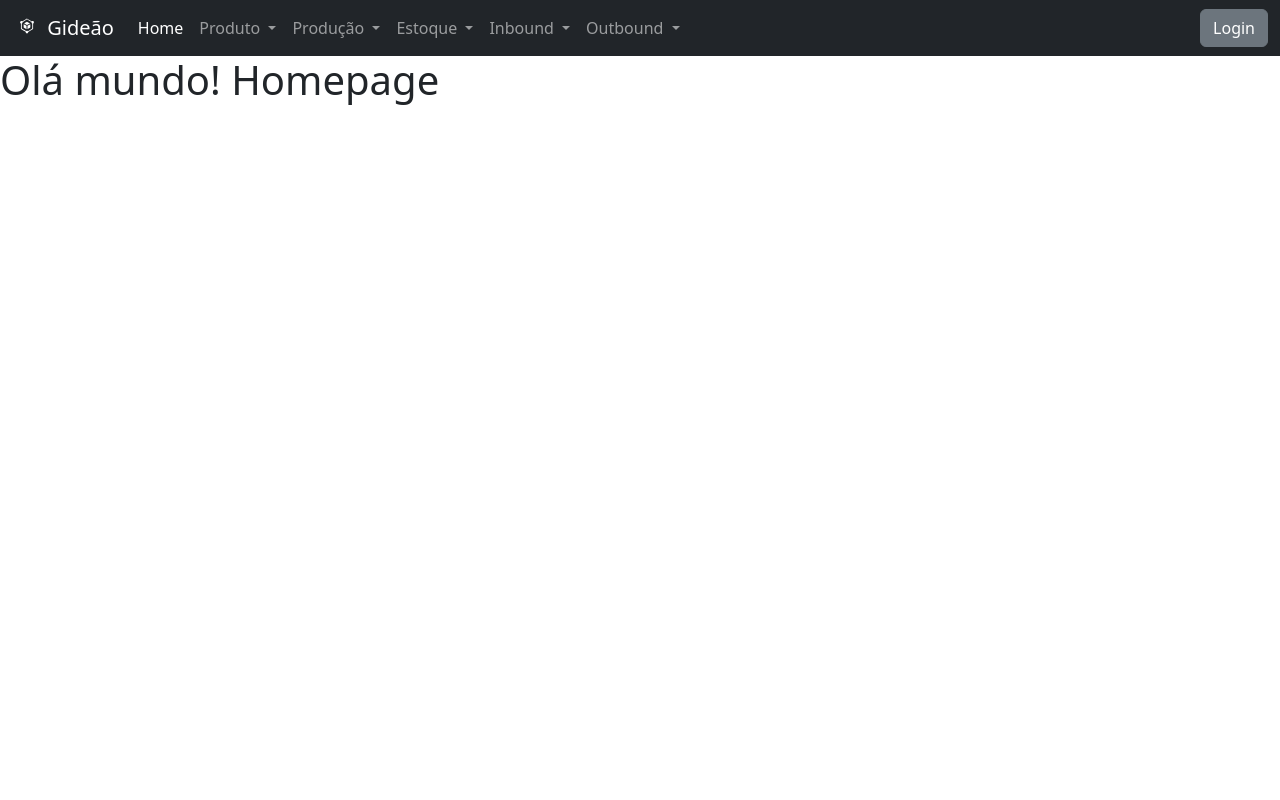
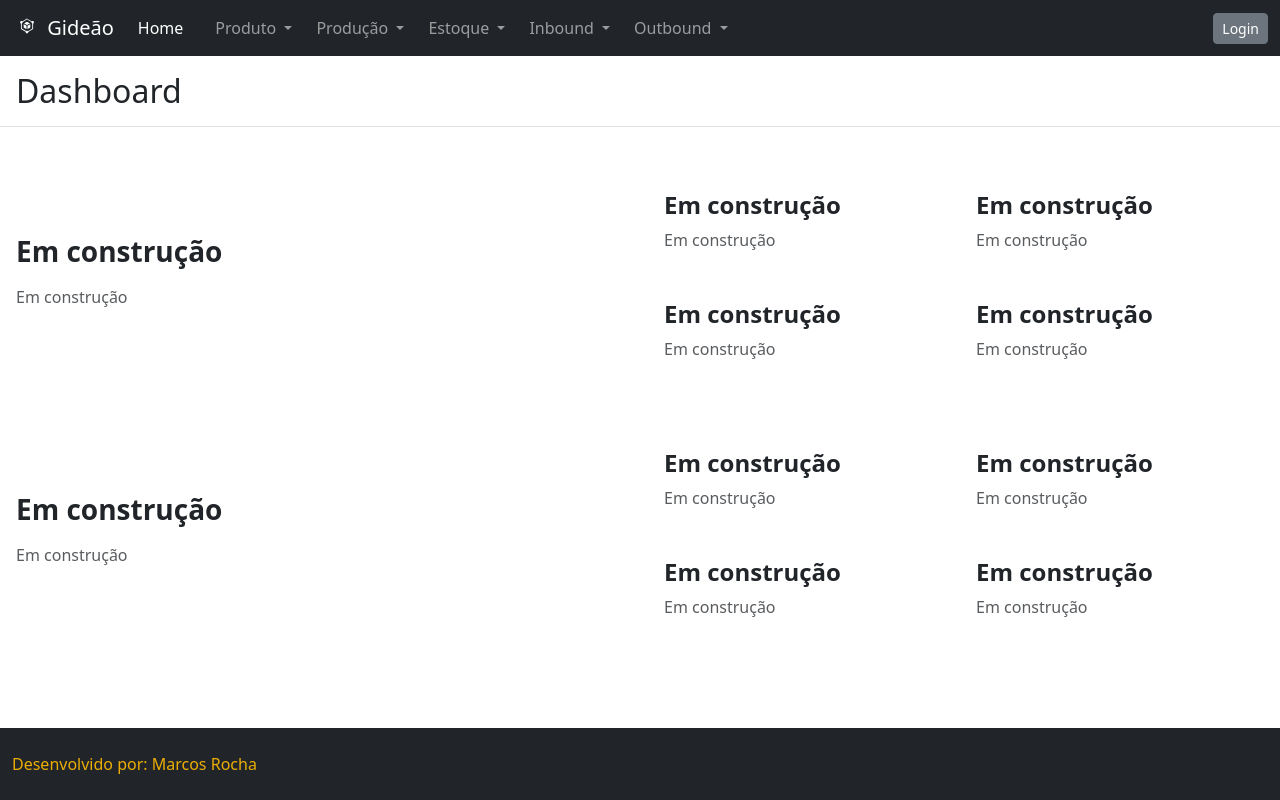
Before and after one commit to rochamrcs/projeto-gideao, a Django app: page / in a window 1280 px wide. Run offline with Django 4.2, Linux system fonts and the light colour scheme; some libraries are stand-ins or nearby versions.

Commit message:
Novos ajustes nos templates do sistema

```diff
--- a/projeto/Apps/core/templates/home.html
+++ b/projeto/Apps/core/templates/home.html
@@ -2,6 +2,84 @@
 
 {% block content %}
 
-<h1>Olá mundo! Homepage</h1>
+  <h2 class="pb-3 border-bottom mt-5 pt-4 ps-3">Dashboard</h2>
+
+  <div class="row row-cols-1 row-cols-md-2 align-items-md-center g-5 py-5 pb-3 pt-5 ps-3 pe-3">
+    <div class="col d-flex flex-column align-items-start gap-2">
+      <h3 class="fw-bold">Em construção</h3>
+      <p class="text-body-secondary">Em construção</p>
+    </div>
+
+    <div class="col">
+      <div class="row row-cols-1 row-cols-sm-2 g-4">
+        <div class="col d-flex flex-column gap-2">
+          <div class="feature-icon-small d-inline-flex align-items-center justify-content-center text-bg-primary bg-gradient fs-4 rounded-3">
+          </div>
+          <h4 class="fw-semibold mb-0">Em construção</h4>
+          <p class="text-body-secondary">Em construção</p>
+        </div>
+
+        <div class="col d-flex flex-column gap-2">
+          <div class="feature-icon-small d-inline-flex align-items-center justify-content-center text-bg-primary bg-gradient fs-4 rounded-3">
+          </div>
+          <h4 class="fw-semibold mb-0">Em construção</h4>
+          <p class="text-body-secondary">Em construção</p>
+        </div>
+
+        <div class="col d-flex flex-column gap-2">
+          <div class="feature-icon-small d-inline-flex align-items-center justify-content-center text-bg-primary bg-gradient fs-4 rounded-3">
+          </div>
+          <h4 class="fw-semibold mb-0">Em construção</h4>
+          <p class="text-body-secondary">Em construção</p>
+        </div>
+
+        <div class="col d-flex flex-column gap-2">
+          <div class="feature-icon-small d-inline-flex align-items-center justify-content-center text-bg-primary bg-gradient fs-4 rounded-3">
+          </div>
+          <h4 class="fw-semibold mb-0">Em construção</h4>
+          <p class="text-body-secondary">Em construção</p>
+        </div>
+      </div>
+    </div>
+  </div>
+
+  <div class="row row-cols-1 row-cols-md-2 align-items-md-center g-5 py-5 pb-3 pt-5 ps-3 pe-3">
+    <div class="col d-flex flex-column align-items-start gap-2">
+      <h3 class="fw-bold">Em construção</h3>
+      <p class="text-body-secondary">Em construção</p>
+    </div>
+
+    <div class="col">
+      <div class="row row-cols-1 row-cols-sm-2 g-4">
+        <div class="col d-flex flex-column gap-2">
+          <div class="feature-icon-small d-inline-flex align-items-center justify-content-center text-bg-primary bg-gradient fs-4 rounded-3">
+          </div>
+          <h4 class="fw-semibold mb-0">Em construção</h4>
+          <p class="text-body-secondary">Em construção</p>
+        </div>
+
+        <div class="col d-flex flex-column gap-2">
+          <div class="feature-icon-small d-inline-flex align-items-center justify-content-center text-bg-primary bg-gradient fs-4 rounded-3">
+          </div>
+          <h4 class="fw-semibold mb-0">Em construção</h4>
+          <p class="text-body-secondary">Em construção</p>
+        </div>
+
+        <div class="col d-flex flex-column gap-2">
+          <div class="feature-icon-small d-inline-flex align-items-center justify-content-center text-bg-primary bg-gradient fs-4 rounded-3">
+          </div>
+          <h4 class="fw-semibold mb-0">Em construção</h4>
+          <p class="text-body-secondary">Em construção</p>
+        </div>
+
+        <div class="col d-flex flex-column gap-2">
+          <div class="feature-icon-small d-inline-flex align-items-center justify-content-center text-bg-primary bg-gradient fs-4 rounded-3">
+          </div>
+          <h4 class="fw-semibold mb-0">Em construção</h4>
+          <p class="text-body-secondary">Em construção</p>
+        </div>
+      </div>
+    </div>
+  </div>
 
 {% endblock content %}
--- /dev/null
+++ b/projeto/base_static/css/style.css
@@ -0,0 +1,11 @@
+body {
+    overflow-x: hidden;
+}
+
+.content {
+    margin-bottom: 80px;
+}
+
+.brand {
+    color: rgb(236, 174, 4);
+}
--- a/projeto/templates/global/base.html
+++ b/projeto/templates/global/base.html
@@ -8,12 +8,23 @@
     <meta name="viewport" content="width=device-width, initial-scale=1.0">
     <link rel="stylesheet" href="http://cdn.wfp.org/libraries/wfpui/v0.8.0/assets/icons/ui/ui-icons.svg.css">
     <link href="https://cdn.jsdelivr.net/npm/bootstrap@5.3.0-alpha3/dist/css/bootstrap.min.css" rel="stylesheet" integrity="sha384-KK94CHFLLe+nY2dmCWGMq91rCGa5gtU4mk92HdvYe+M/SXH301p5ILy+dN9+nJOZ" crossorigin="anonymous">
+    <link rel="stylesheet" href="{% static 'css/style.css'%}">
     <link rel="icon" type="image/png" href="{% static 'img/favicon.ico' %}">
     <title>Gideão</title>
 </head>
 <body>
+
     {% include 'nav.html' %}
+
+    <div class="content">
     {% block content %}{% endblock content %}
+    </div>
+
+    <footer class="container-fluid text-white bg-dark fixed-bottom py-3">
+        <div class="row pt-2 pb-2">
+            <h8 class="brand">Desenvolvido por: Marcos Rocha</h8>
+        </div>
+    </footer>
     <script src="https://cdn.jsdelivr.net/npm/bootstrap@5.3.0-alpha3/dist/js/bootstrap.bundle.min.js" integrity="sha384-ENjdO4Dr2bkBIFxQpeoTz1HIcje39Wm4jDKdf19U8gI4ddQ3GYNS7NTKfAdVQSZe" crossorigin="anonymous"></script>
 </body>
 </html>
--- a/projeto/templates/global/nav.html
+++ b/projeto/templates/global/nav.html
@@ -1,6 +1,6 @@
 {% load static %}
 
-<nav class="navbar navbar-expand-lg navbar-dark bg-dark">
+<nav class="navbar navbar-expand-lg navbar-dark bg-dark fixed-top">
     <div class="container-fluid">
       <a class="navbar-brand" href="#">
         <img src="{% static 'img/gideon.svg' %}" alt="Logo" width="30" height="24" class="d-inline-block align-text-top">
@@ -12,11 +12,11 @@
       <div class="collapse navbar-collapse" id="navbarSupportedContent">
         <ul class="navbar-nav me-auto mb-2 mb-lg-0">
           <li class="nav-item">
-            <a class="nav-link active" aria-current="page" href="#">Home</a>
+            <a class="nav-link active me-3" aria-current="page" href="#">Home</a>
           </li>
 
           <li class="nav-item dropdown">
-            <a class="nav-link dropdown-toggle" href="#" role="button" data-bs-toggle="dropdown" aria-expanded="false">
+            <a class="nav-link dropdown-toggle me-2" href="#" role="button" data-bs-toggle="dropdown" aria-expanded="false">
               Produto
             </a>
             <ul class="dropdown-menu">
@@ -28,7 +28,7 @@
           </li>
 
           <li class="nav-item dropdown">
-            <a class="nav-link dropdown-toggle" href="#" role="button" data-bs-toggle="dropdown" aria-expanded="false">
+            <a class="nav-link dropdown-toggle me-2" href="#" role="button" data-bs-toggle="dropdown" aria-expanded="false">
               Produção
             </a>
             <ul class="dropdown-menu">
@@ -40,7 +40,7 @@
           </li>
 
           <li class="nav-item dropdown">
-            <a class="nav-link dropdown-toggle" href="#" role="button" data-bs-toggle="dropdown" aria-expanded="false">
+            <a class="nav-link dropdown-toggle me-2" href="#" role="button" data-bs-toggle="dropdown" aria-expanded="false">
               Estoque
             </a>
             <ul class="dropdown-menu">
@@ -52,7 +52,7 @@
           </li>
 
           <li class="nav-item dropdown">
-            <a class="nav-link dropdown-toggle" href="#" role="button" data-bs-toggle="dropdown" aria-expanded="false">
+            <a class="nav-link dropdown-toggle me-2" href="#" role="button" data-bs-toggle="dropdown" aria-expanded="false">
               Inbound
             </a>
             <ul class="dropdown-menu">
@@ -64,7 +64,7 @@
           </li>
 
           <li class="nav-item dropdown">
-            <a class="nav-link dropdown-toggle" href="#" role="button" data-bs-toggle="dropdown" aria-expanded="false">
+            <a class="nav-link dropdown-toggle me-2" href="#" role="button" data-bs-toggle="dropdown" aria-expanded="false">
               Outbound
             </a>
             <ul class="dropdown-menu">
@@ -77,7 +77,7 @@
 
         </ul>
         <form class="d-flex" role="search">
-          <button class="btn btn-secondary" type="submit">Login</button>
+          <button class="btn btn-secondary btn-sm" type="submit">Login</button>
         </form>
       </div>
     </div>
```
